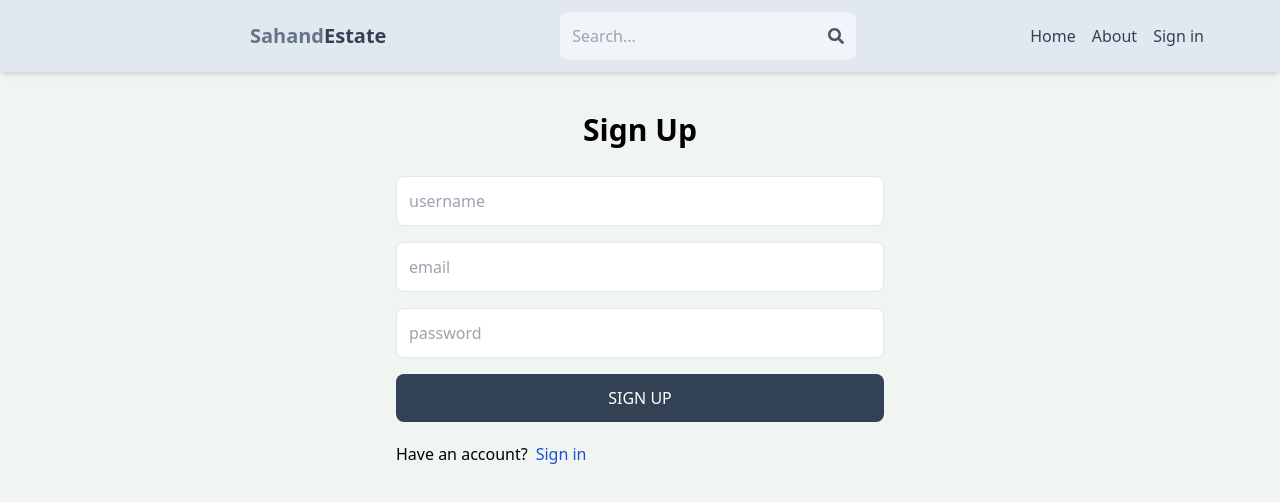
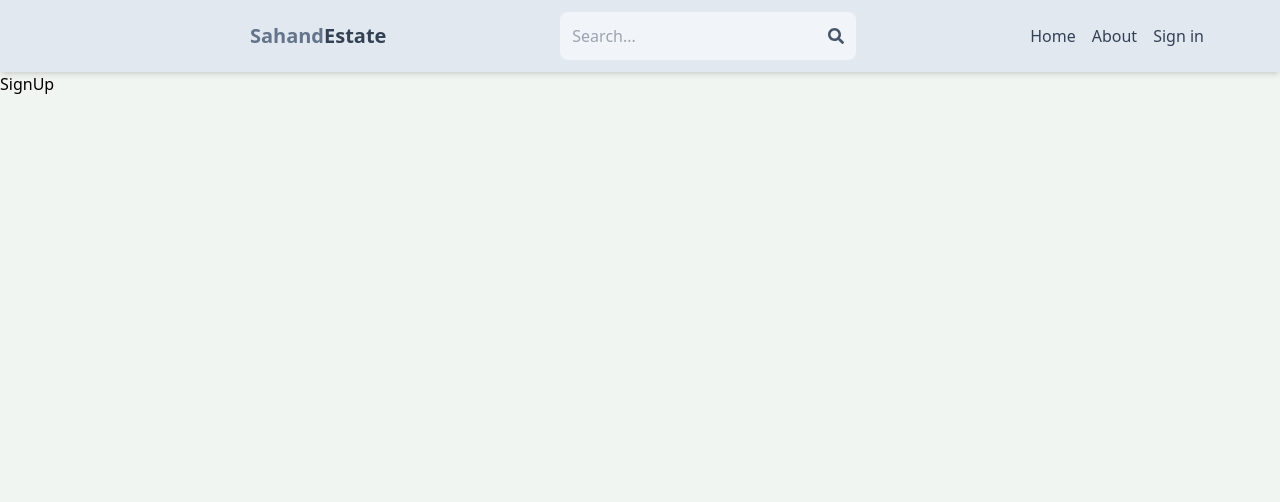
Before and after one commit to KaanAsutay/mern-estate-project, a React (Vite) app in the folder client/: page /sign-up in a window 1280 px wide. Shown: the top 502 px of the page. Built offline with nearby package versions, Linux system fonts and the light colour scheme.

Commit message:
resignup

```diff
--- a/client/src/pages/SignUp.jsx
+++ b/client/src/pages/SignUp.jsx
@@ -1,40 +1,7 @@
-import { Link } from "react-router-dom";
+import React from "react";
 
 const SignUp = () => {
-  return (
-    <div className="p-3 max-w-lg mx-auto">
-      <h1 className="text-3xl text-center font-semibold my-7">Sign Up</h1>
-      <form className="flex flex-col gap-4 ">
-        <input
-          type="text"
-          placeholder="username"
-          className="border p-3 rounded-lg"
-          id="username"
-        />
-        <input
-          type="email"
-          placeholder="email"
-          className="border p-3 rounded-lg"
-          id="email"
-        />
-        <input
-          type="password"
-          placeholder="password"
-          className="border p-3 rounded-lg"
-          id="password"
-        />
-        <button className="bg-slate-700 text-white p-3 rounded-lg uppercase hover:opacity-95 disabled:opacity-80">
-          Sign up
-        </button>
-      </form>
-      <div className="flex gap-2 mt-5">
-        <p>Have an account?</p>
-        <Link to={"/sign-in"}>
-          <span className="text-blue-700 ">Sign in</span>
-        </Link>
-      </div>
-    </div>
-  );
+  return <div>SignUp</div>;
 };
 
 export default SignUp;
```
